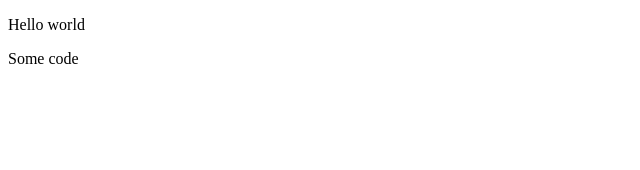
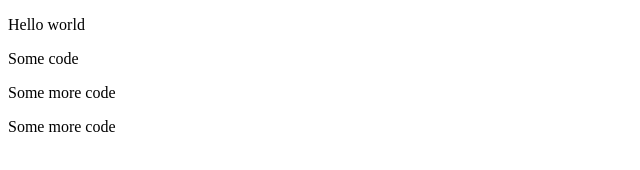
Before and after one commit to supermamur/gittest, a plain HTML site: page index.html in a window 1280 px wide. Shown: the whole page, without its empty margins (0-640 px from the left). Drawn offline with Linux system fonts and the light colour scheme.

Commit message:
some more code

```diff
--- a/index.html
+++ b/index.html
@@ -9,5 +9,7 @@
   <body>
     <p>Hello world</p>
     <p>Some code</p>
+    <p>Some more code</p>
+    <p>Some more code</p>
   </body>
 </html>
```
Also changed, not shown: test.html (+3 -1 lines).
